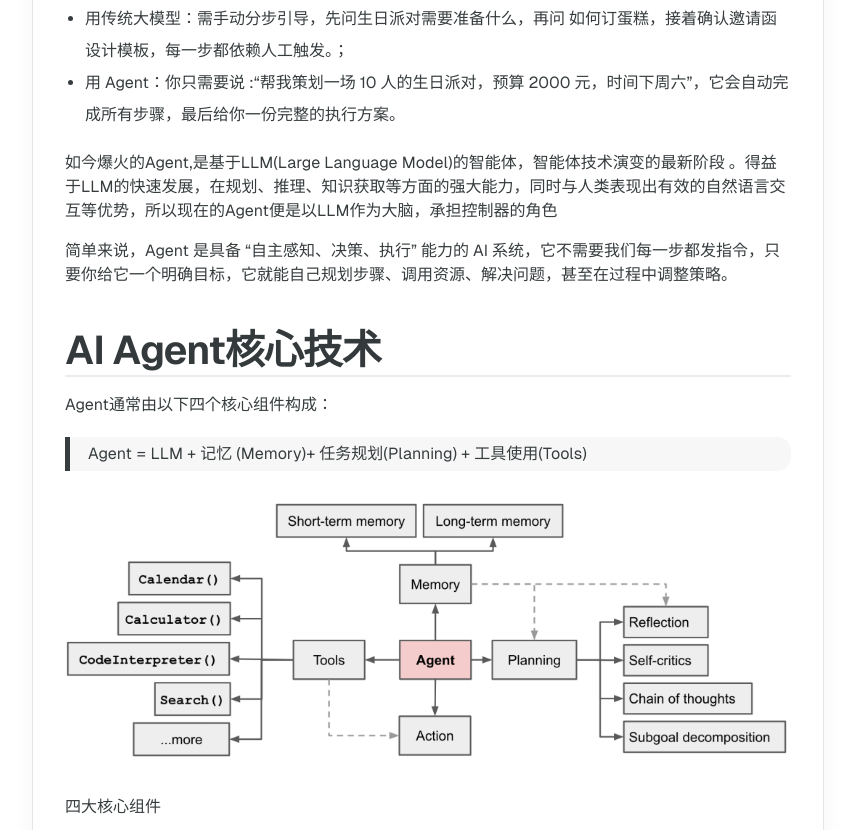
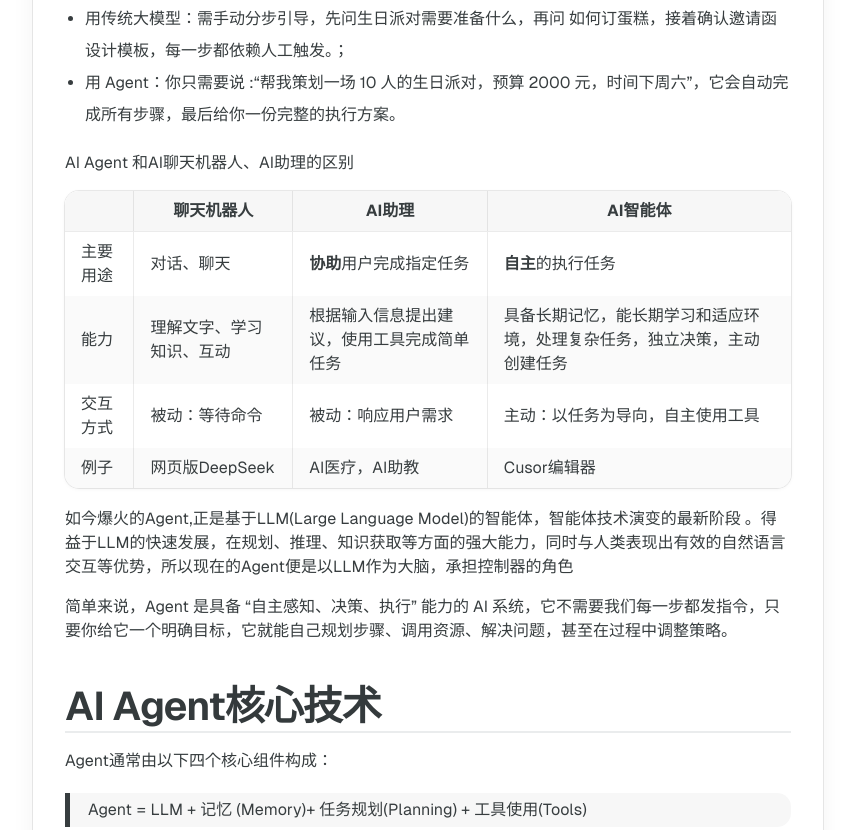
Before and after one commit to supermeok/supermeok.github.io, a plain HTML site: page 2025/11/02/Agent是什么/index.html in a window 1280 px wide. Shown: the part 1115-1945 px from the top of the page, without its empty margins (95-950 px from the left). Drawn offline with Linux system fonts and the light colour scheme; no server answers.

Commit message:
Site updated: 2025-11-06 21:26:37

```diff
--- a/2025/11/02/Agent是什么/index.html
+++ b/2025/11/02/Agent是什么/index.html
@@ -140,7 +140,7 @@
 <meta property="og:locale" content="en_US">
 <meta property="og:image" content="http://example.com/images/redefine-og.webp">
 <meta property="article:published_time" content="2025-11-02T11:05:02.000Z">
-<meta property="article:modified_time" content="2025-11-06T11:10:28.636Z">
+<meta property="article:modified_time" content="2025-11-06T13:25:13.536Z">
 <meta property="article:author" content="John Doe">
 <meta name="twitter:card" content="summary">
 <meta name="twitter:image" content="http://example.com/images/redefine-og.webp">
@@ -372,8 +372,8 @@
 
         <span class="article-date article-meta-item">
             <i class="fa-regular fa-wrench"></i>&nbsp;
-            <span class="desktop">2025-11-06 19:10:28</span>
-            <span class="mobile">2025-11-06 19:10:28</span>
+            <span class="desktop">2025-11-06 21:25:13</span>
+            <span class="mobile">2025-11-06 21:25:13</span>
             <span class="hover-info">Updated</span>
         </span>
 
@@ -435,7 +435,42 @@
 <li>用传统大模型：需手动分步引导，先问生日派对需要准备什么，再问 如何订蛋糕，接着确认邀请函设计模板，每一步都依赖人工触发。；</li>
 <li>用 Agent：你只需要说 :“帮我策划一场 10 人的生日派对，预算 2000 元，时间下周六”，它会自动完成所有步骤，最后给你一份完整的执行方案。</li>
 </ul>
-<p>如今爆火的Agent,是基于LLM(Large Language Model)的智能体，智能体技术演变的最新阶段 。得益于LLM的快速发展，在规划、推理、知识获取等方面的强大能力，同时与人类表现出有效的自然语言交互等优势，所以现在的Agent便是以LLM作为大脑，承担控制器的角色</p>
+<p>AI Agent 和AI聊天机器人、AI助理的区别</p>
+<table>
+<thead>
+<tr>
+<th></th>
+<th>聊天机器人</th>
+<th>AI助理</th>
+<th>AI智能体</th>
+</tr>
+</thead>
+<tbody><tr>
+<td>主要用途</td>
+<td>对话、聊天</td>
+<td><strong>协助</strong>用户完成指定任务</td>
+<td><strong>自主</strong>的执行任务</td>
+</tr>
+<tr>
+<td>能力</td>
+<td>理解文字、学习知识、互动</td>
+<td>根据输入信息提出建议，使用工具完成简单任务</td>
+<td>具备长期记忆，能长期学习和适应环境，处理复杂任务，独立决策，主动创建任务</td>
+</tr>
+<tr>
+<td>交互方式</td>
+<td>被动：等待命令</td>
+<td>被动：响应用户需求</td>
+<td>主动：以任务为导向，自主使用工具</td>
+</tr>
+<tr>
+<td>例子</td>
+<td>网页版DeepSeek</td>
+<td>AI医疗，AI助教</td>
+<td>Cusor编辑器</td>
+</tr>
+</tbody></table>
+<p>如今爆火的Agent,正是基于LLM(Large Language Model)的智能体，智能体技术演变的最新阶段 。得益于LLM的快速发展，在规划、推理、知识获取等方面的强大能力，同时与人类表现出有效的自然语言交互等优势，所以现在的Agent便是以LLM作为大脑，承担控制器的角色</p>
 <p>简单来说，Agent 是具备 “自主感知、决策、执行” 能力的 AI 系统，它不需要我们每一步都发指令，只要你给它一个明确目标，它就能自己规划步骤、调用资源、解决问题，甚至在过程中调整策略。</p>
 <h2 id="AI-Agent核心技术"><a href="#AI-Agent核心技术" class="headerlink" title="AI Agent核心技术"></a>AI Agent核心技术</h2><p>Agent通常由以下四个核心组件构成：</p>
 <blockquote>
@@ -477,7 +512,7 @@
 
             <li>
                 <strong>Updated at
-                    :</strong> 2025-11-06 19:10:28
+                    :</strong> 2025-11-06 21:25:13
             </li>
 
         <li>
```
